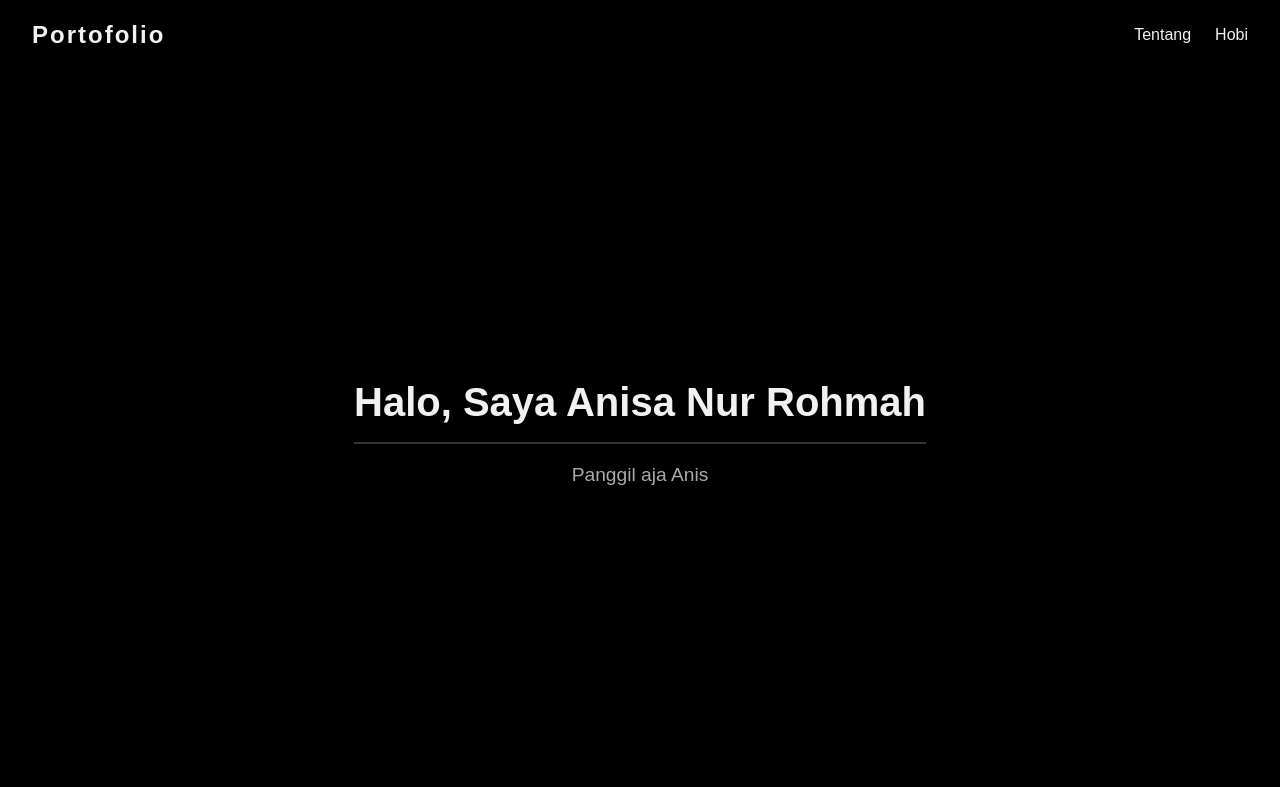
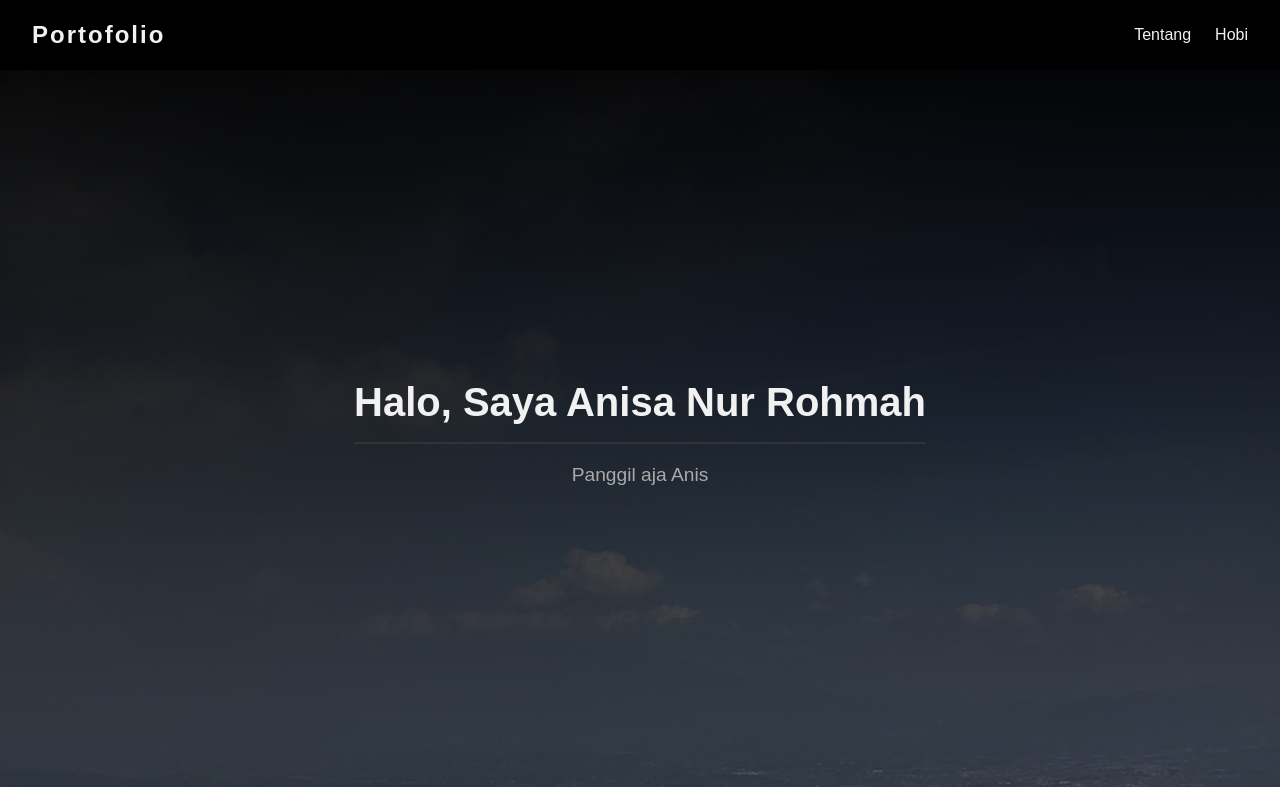
Before and after one commit to encestle/Secant_M0403241035_Anisa-Nur-Rohmah, a plain HTML site: page index.html in a window 1280 px wide. Shown: the top 787 px of the page. Drawn offline with Linux system fonts and the light colour scheme.

Commit message:
style.css

```diff
--- a/style.css
+++ b/style.css
@@ -8,7 +8,7 @@
 body {
   background:
     linear-gradient(rgb(0, 0, 0), rgba(0,0,0,0.6)),
-    url("/Portofolio/img/gw.jpeg") no-repeat center center fixed;
+    url("/img/gw.jpeg") no-repeat center center fixed;
     background-size: cover;
     background-position: center 75%;
     background-color: #000;
```
